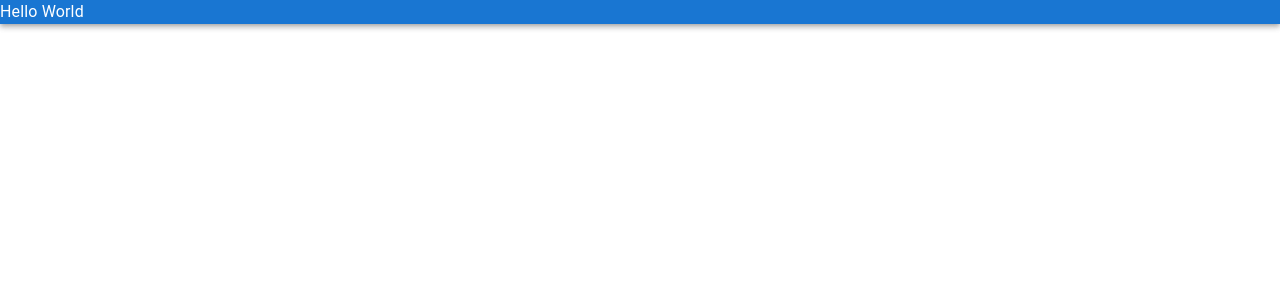
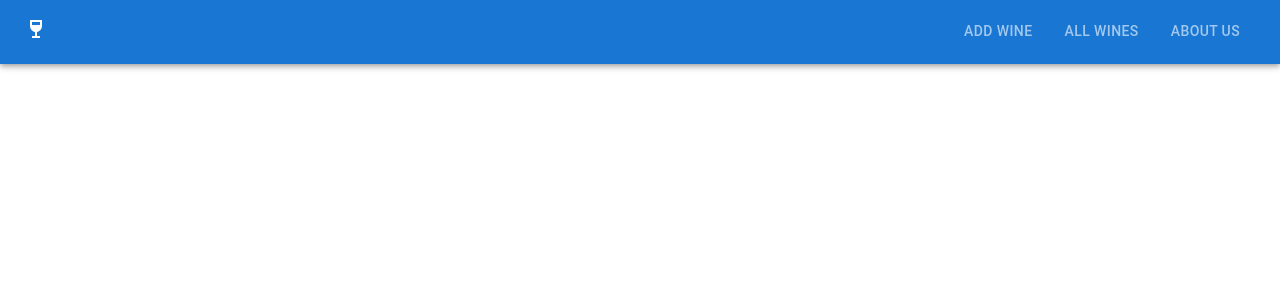
Before and after one commit to PeterwMcClelland/wine-index-app, a React (Create React App) app in the folder wine-list-app/: page / in a window 1280 px wide. Shown: the top 300 px of the page. Built offline with nearby package versions, Linux system fonts and the light colour scheme.

Commit message:
header navbar

```diff
--- a/wine-list-app/package.json
+++ b/wine-list-app/package.json
@@ -5,6 +5,7 @@
   "dependencies": {
     "@emotion/react": "^11.10.5",
     "@emotion/styled": "^11.10.5",
+    "@mui/icons-material": "^5.11.0",
     "@mui/material": "^5.11.7",
     "@testing-library/jest-dom": "^5.16.5",
     "@testing-library/react": "^13.4.0",
--- a/wine-list-app/src/App.js
+++ b/wine-list-app/src/App.js
@@ -4,7 +4,7 @@ import Header from "./components/Header";
 function App() {
   return (
     <div >
-      <Header />
+      <Header></Header>
     </div>
   );
 }
--- a/wine-list-app/src/components/Header.js
+++ b/wine-list-app/src/components/Header.js
@@ -1,15 +1,33 @@
-import React from 'react'
-import { AppBar, Typography } from '@mui/material';
+import React, { useState } from 'react'
+import { AppBar, Tab, Tabs, Toolbar, Typography } from '@mui/material';
+import WineBarIcon from '@mui/icons-material/WineBar';
 
 
 export const Header = () => {
+    const [value, setValue] = useState();
   return (
     <div>
-        <AppBar position='sticky'>
-            <Typography>Hello World</Typography>
+        <AppBar position="sticky">
+
+        <Toolbar>
+            <Typography>
+                <WineBarIcon />
+            </Typography>
+            <Tabs
+            sx={{ml:'auto'}}
+            textColor='inherit'
+            indicatorColor='secondary'
+            value={value}
+            onChange={( e, val) => setValue(val)}
+            >
+                <Tab label='Add Wine'/>
+                    <Tab label='All Wines'/>
+                    <Tab label='About Us'/>
+            </Tabs>
+        </Toolbar>
         </AppBar>
     </div>
-  )
-}
+  );
+};
 
 export default Header;
```
Also changed, not shown: 1 other file (tests, documents, lock files or other folders).
